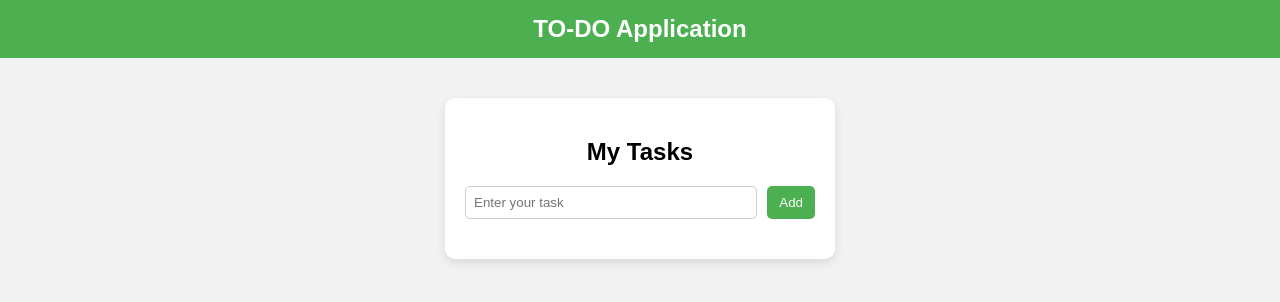
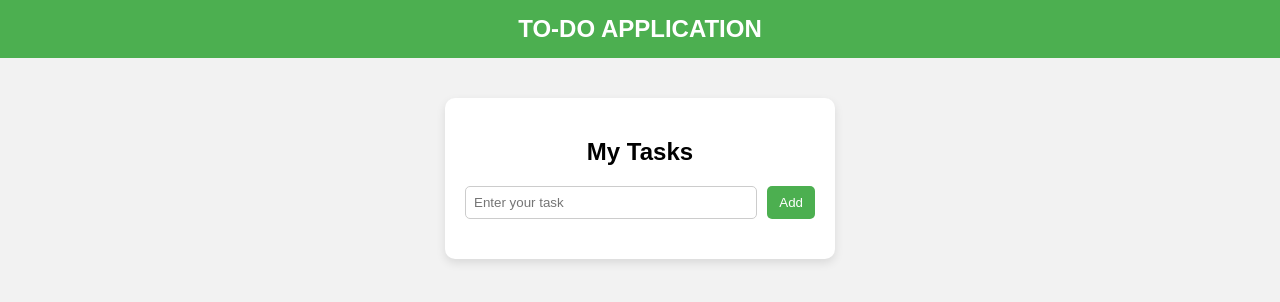
Before and after one commit to Bhanu2240/TODOAPP, a plain HTML site: page index.html in a window 1280 px wide. Drawn offline with Linux system fonts and the light colour scheme.

Commit message:
made changes in navbar

```diff
--- a/index.html
+++ b/index.html
@@ -5,7 +5,7 @@
   <link rel="stylesheet" href="style.css">
 </head>
 <body>
-  <nav id="navbar">TO-DO Application</nav>
+  <nav id="navbar">TO-DO APPLICATION</nav>
 
   <div class="container">
     <h2>My Tasks</h2>
```
